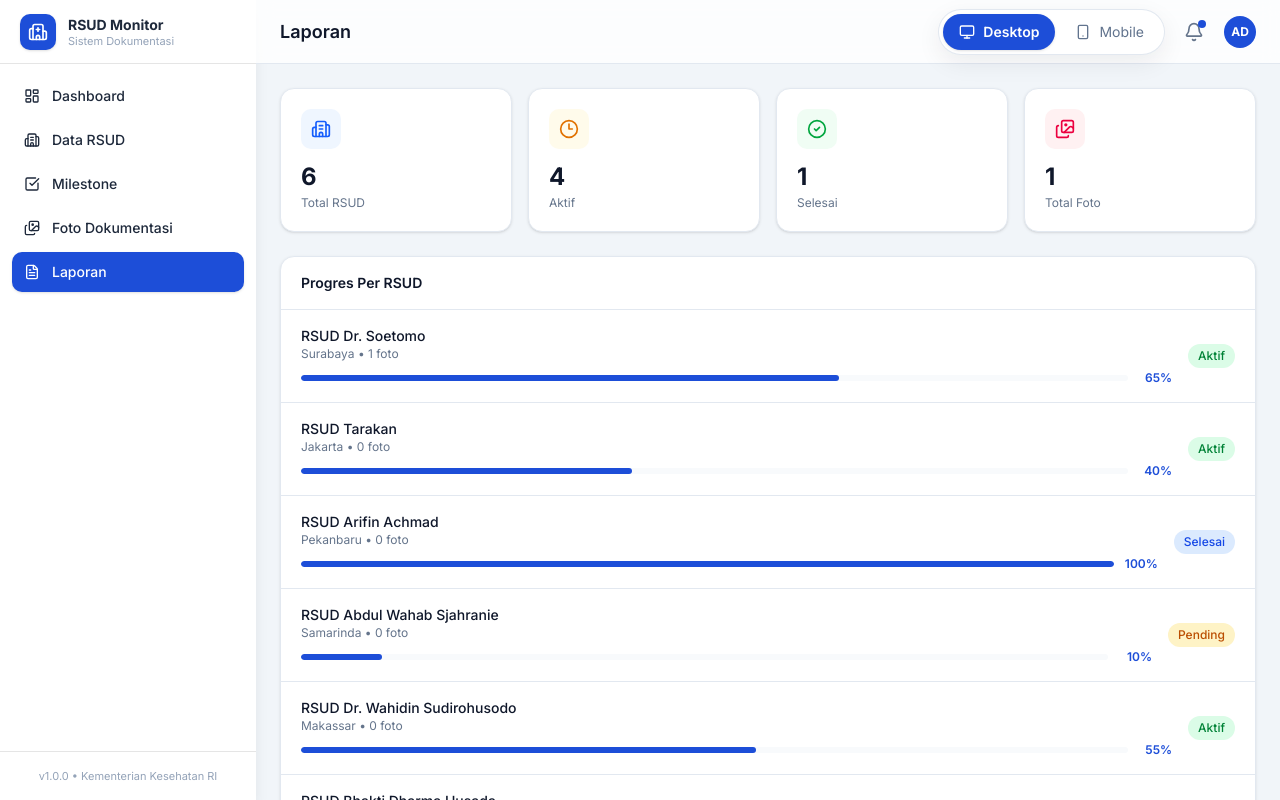
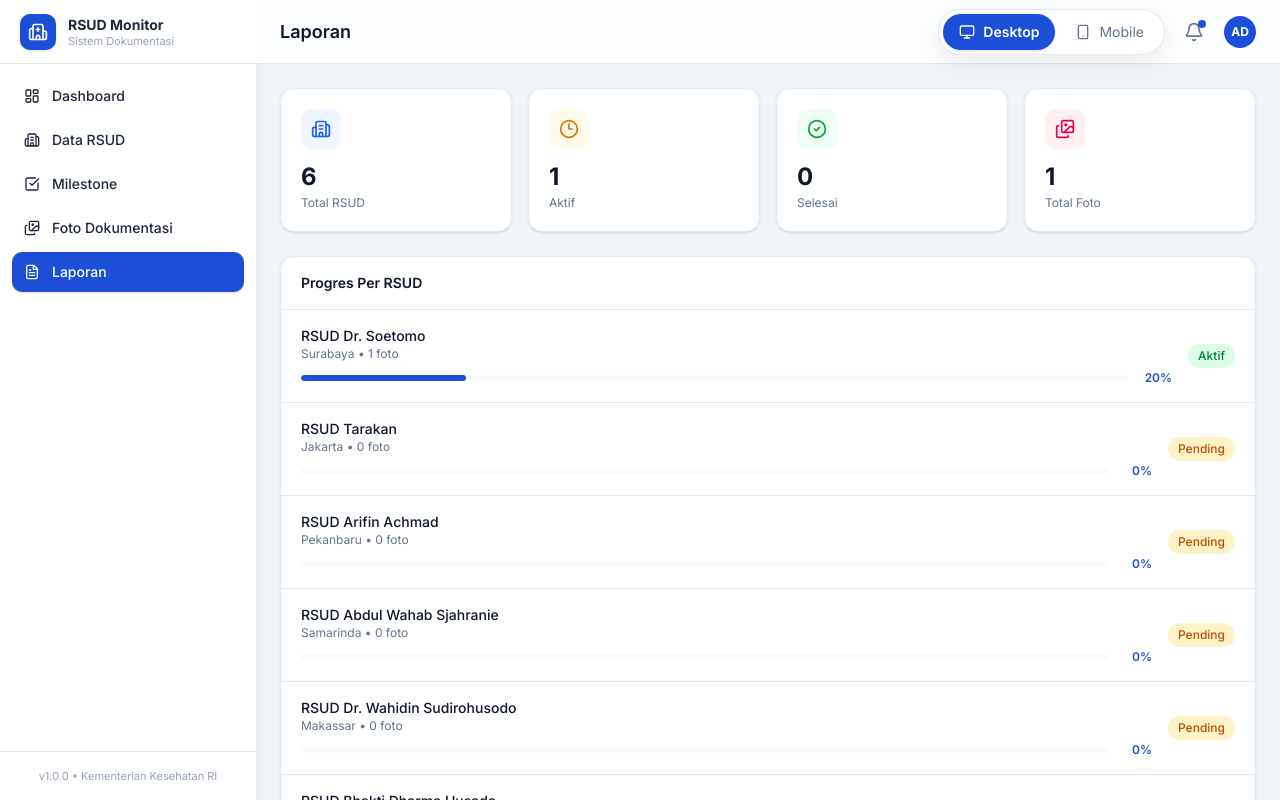
Before and after one commit to programmerseven18-7smarts/healtcare-prototype, a Next.js app: page /laporan in a window 1280 px wide. Built offline with nearby package versions, Linux system fonts and the light colour scheme.

Commit message:
Derive RSUD progress from uploaded milestones

```diff
--- a/app/[mode]/page.tsx
+++ b/app/[mode]/page.tsx
@@ -1,12 +1,14 @@
 import { AppShell } from '@/components/app-shell';
 import { DashboardClient } from '@/components/dashboard-client';
 import { loadData } from '@/lib/data-store';
+import { withDerivedProgress } from '@/lib/progress';
 
 export const dynamic = 'force-dynamic';
 
 export default async function DashboardModePage() {
   const data = await loadData();
-  const { rsudList, photos } = data;
+  const { photos } = data;
+  const rsudList = withDerivedProgress(data.rsudList, photos);
 
   const aktif = rsudList.filter((r) => r.status === 'Aktif').length;
   const selesai = rsudList.filter((r) => r.status === 'Selesai').length;
--- a/app/laporan/page.tsx
+++ b/app/laporan/page.tsx
@@ -1,15 +1,17 @@
 import { AppShell } from '@/components/app-shell';
 import { LaporanClient } from '@/components/laporan-client';
 import { loadData } from '@/lib/data-store';
+import { withDerivedProgress } from '@/lib/progress';
 
 export const dynamic = 'force-dynamic';
 
 export default async function LaporanPage() {
   const { rsudList, photos } = await loadData();
+  const derivedRsudList = withDerivedProgress(rsudList, photos);
 
   return (
     <AppShell title="Laporan">
-      <LaporanClient rsudList={rsudList} photos={photos} />
+      <LaporanClient rsudList={derivedRsudList} photos={photos} />
     </AppShell>
   );
 }
--- a/app/milestone/page.tsx
+++ b/app/milestone/page.tsx
@@ -13,6 +13,7 @@ import {
 import { AppShell } from '@/components/app-shell';
 import { loadData } from '@/lib/data-store';
 import { MILESTONES, type Milestone } from '@/lib/data-model';
+import { isMilestoneComplete } from '@/lib/progress';
 import { cn } from '@/lib/utils';
 
 export const dynamic = 'force-dynamic';
@@ -33,14 +34,6 @@ const MILESTONE_DESC: Record<Milestone, string> = {
   'Commissioning': 'Pengujian akhir dan serah terima sistem',
 };
 
-const MILESTONE_THRESHOLDS: Record<Milestone, number> = {
-  'Site Preparation': 25,
-  'Material on Site ( CDD )': 40,
-  'Installation': 50,
-  'Training': 75,
-  'Commissioning': 100,
-};
-
 export default async function MilestonePage() {
   const { rsudList, photos } = await loadData();
 
@@ -50,7 +43,7 @@ export default async function MilestonePage() {
         {MILESTONES.map((milestone) => {
           const milestonePhotos = photos.filter((p) => p.milestone === milestone);
           const rsudWithMilestone = rsudList.filter(
-            (r) => r.progress >= MILESTONE_THRESHOLDS[milestone]
+            (r) => isMilestoneComplete(r.id, milestone, photos)
           );
           const MilestoneIcon = MILESTONE_ICONS[milestone];
 
--- a/app/rsud/[id]/milestone-tabs-client.tsx
+++ b/app/rsud/[id]/milestone-tabs-client.tsx
@@ -11,7 +11,6 @@ import type { RSUD, Photo, Milestone } from '@/lib/data-store';
 interface MilestoneEntry {
   milestone: Milestone;
   photos: Photo[];
-  progressThreshold: number;
   done: boolean;
 }
 
--- a/app/rsud/[id]/page.tsx
+++ b/app/rsud/[id]/page.tsx
@@ -3,18 +3,11 @@ import Link from 'next/link';
 import { ArrowLeft, Images, CheckSquare2, MapPin } from 'lucide-react';
 import { AppShell } from '@/components/app-shell';
 import { loadData } from '@/lib/data-store';
-import { MILESTONES, type Milestone } from '@/lib/data-model';
+import { MILESTONES } from '@/lib/data-model';
+import { withDerivedProgress } from '@/lib/progress';
 import { MilestoneTabsClient } from './milestone-tabs-client';
 
 export const dynamic = 'force-dynamic';
-
-const MILESTONE_PROGRESS: Record<Milestone, number> = {
-  'Site Preparation': 25,
-  'Material on Site ( CDD )': 40,
-  'Installation': 50,
-  'Training': 75,
-  'Commissioning': 100,
-};
 
 export default async function RSUDDetailPage({
   params,
@@ -22,7 +15,9 @@ export default async function RSUDDetailPage({
   params: Promise<{ id: string }>;
 }) {
   const { id } = await params;
-  const { rsudList, photos } = await loadData();
+  const data = await loadData();
+  const { photos } = data;
+  const rsudList = withDerivedProgress(data.rsudList, photos);
   const rsud = rsudList.find((r) => r.id === id);
   if (!rsud) notFound();
 
@@ -32,8 +27,7 @@ export default async function RSUDDetailPage({
   const milestoneData = MILESTONES.map((m) => ({
     milestone: m,
     photos: rsudPhotos.filter((p) => p.milestone === m),
-    progressThreshold: MILESTONE_PROGRESS[m],
-    done: rsud.progress >= MILESTONE_PROGRESS[m],
+    done: rsudPhotos.some((p) => p.milestone === m),
   }));
 
   return (
--- a/app/rsud/page.tsx
+++ b/app/rsud/page.tsx
@@ -1,15 +1,17 @@
 import { AppShell } from '@/components/app-shell';
 import { RSUDListClient } from '@/components/rsud-list-client';
 import { loadData } from '@/lib/data-store';
+import { withDerivedProgress } from '@/lib/progress';
 
 export const dynamic = 'force-dynamic';
 
 export default async function RSUDListPage() {
   const { rsudList, photos } = await loadData();
+  const derivedRsudList = withDerivedProgress(rsudList, photos);
 
   return (
     <AppShell title="Data RSUD">
-      <RSUDListClient rsudList={rsudList} photos={photos} />
+      <RSUDListClient rsudList={derivedRsudList} photos={photos} />
     </AppShell>
   );
 }
--- /dev/null
+++ b/lib/progress.ts
@@ -0,0 +1,38 @@
+import { MILESTONES, type Milestone, type Photo, type RSUD } from './data-model';
+
+export type DerivedRSUD = RSUD & {
+  progress: number;
+  status: RSUD['status'];
+};
+
+export function getCompletedMilestones(rsudId: string, photos: Photo[]): Set<Milestone> {
+  return new Set(
+    photos
+      .filter((photo) => photo.rsudId === rsudId)
+      .map((photo) => photo.milestone)
+  );
+}
+
+export function getRsudProgress(rsudId: string, photos: Photo[]): number {
+  const completed = getCompletedMilestones(rsudId, photos).size;
+  return Math.round((completed / MILESTONES.length) * 100);
+}
+
+export function getRsudStatus(rsudId: string, photos: Photo[]): RSUD['status'] {
+  const completed = getCompletedMilestones(rsudId, photos).size;
+  if (completed === 0) return 'Pending';
+  if (completed >= MILESTONES.length) return 'Selesai';
+  return 'Aktif';
+}
+
+export function withDerivedProgress(rsudList: RSUD[], photos: Photo[]): DerivedRSUD[] {
+  return rsudList.map((rsud) => ({
+    ...rsud,
+    progress: getRsudProgress(rsud.id, photos),
+    status: getRsudStatus(rsud.id, photos),
+  }));
+}
+
+export function isMilestoneComplete(rsudId: string, milestone: Milestone, photos: Photo[]) {
+  return photos.some((photo) => photo.rsudId === rsudId && photo.milestone === milestone);
+}
```
